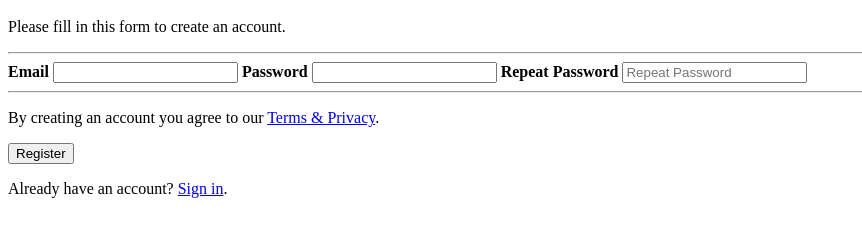
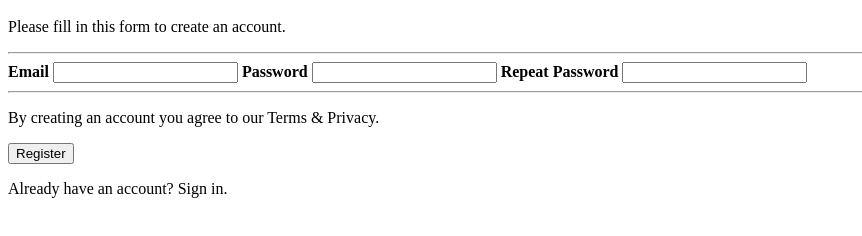
Before and after one commit to Mahalakshmi-Mayilvakanam/-Mahalakshmi-Mayilvakanam.github.io, a plain HTML site: page index.html in a window 1280 px wide. Shown: the part 48-284 px from the top of the page, without its empty margins (0-862 px from the left). Drawn offline with Linux system fonts and the light colour scheme.

Commit message:
Update index.html

```diff
--- a/index.html
+++ b/index.html
@@ -11,13 +11,13 @@
     <input type="password"  name="psw" id="psw" required>
 
     <label for="psw-repeat"><b>Repeat Password</b></label>
-    <input type="password" placeholder="Repeat Password" name="psw-repeat" id="psw-repeat" required>
+    <input type="password" name="psw-repeat" id="psw-repeat" required>
     <hr>
 
-    <p>By creating an account you agree to our <a href="#">Terms & Privacy</a>.</p>
+    <p>By creating an account you agree to our Terms & Privacy.</p>
     <button type="submit" class="registerbtn">Register</button>
   </div>
   <div class="container signin">
-    <p>Already have an account? <a href="#">Sign in</a>.</p>
+    <p>Already have an account? Sign in.</p>
   </div>
 </form>
```
